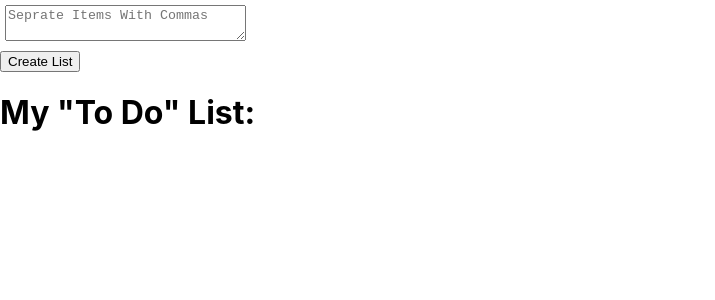
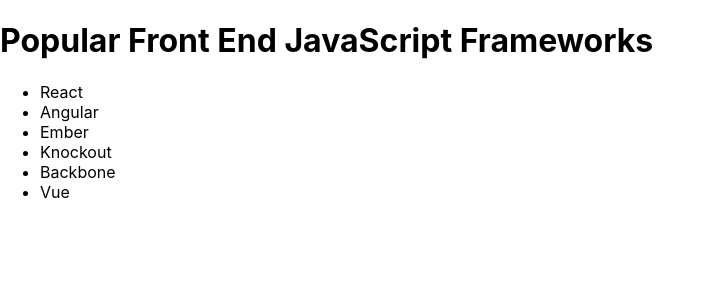
Before and after one commit to jay3272/FreeCodeCamp, a React (Create React App) app in the folder Front End Development/React/myreact/: page / in a window 1280 px wide. Shown: the top 300 px of the page, without its empty margins (0-715 px from the left). Built offline with nearby package versions, Linux system fonts and the light colour scheme.

Commit message:
給同級元素一個唯一的鍵屬性

```diff
--- a/Front End Development/React/myreact/src/Fcc.js
+++ b/Front End Development/React/myreact/src/Fcc.js
@@ -1,54 +1,32 @@
 import React from 'react';
 
-const textAreaStyles = {
-  width: 235,
-  margin: 5
-}
+const frontEndFrameworks = [
+  'React',
+  'Angular',
+  'Ember',
+  'Knockout',
+  'Backbone',
+  'Vue'
+];
 
-class MyToDoList extends React.Component {
-  constructor(props) {
-    super(props);
-    this.state = {
-      userInput: '',
-      toDoList: []
-    }
-    this.handleSubmit = this.handleSubmit.bind(this);
-    this.handleChange = this.handleChange.bind(this);
-  }
-  handleSubmit() {
-    const itemArray = this.state.userInput.split(',');
-    this.setState({
-      toDoList: itemArray
-    })
-  }
-  handleChange(e) {
-    this.setState({
-      userInput: e.target.value
-    })
-  }
-  render() {
-    const items = this.state.toDoList.map(i => <li>{i}</li>);
-    return (
-      <div>
-        <textarea
-          onChange={this.handleChange}
-          value={this.state.userInput}
-          style={textAreaStyles}
-          placeholder='Seprate Items With Commas'
-        />
-        <br />
-        <button onClick={this.handleSubmit}>Create List</button>
-        <h1>My "To Do" List:</h1>
-        <ul>{items}</ul>
-      </div>
-    )
-  }
-}
+function Frameworks() {
+  const renderFrameworks = frontEndFrameworks.map((item) =>
+  <li key={item}>{item}</li>
+); // 修改這一行
+  return (
+    <div>
+      <h1>Popular Front End JavaScript Frameworks</h1>
+      <ul>
+        {renderFrameworks}
+      </ul>
+    </div>
+  );
+};
 
 function Fcc() {
   return (
     <div>
-      <MyToDoList />
+      <Frameworks />
     </div>
   );
 }
```
